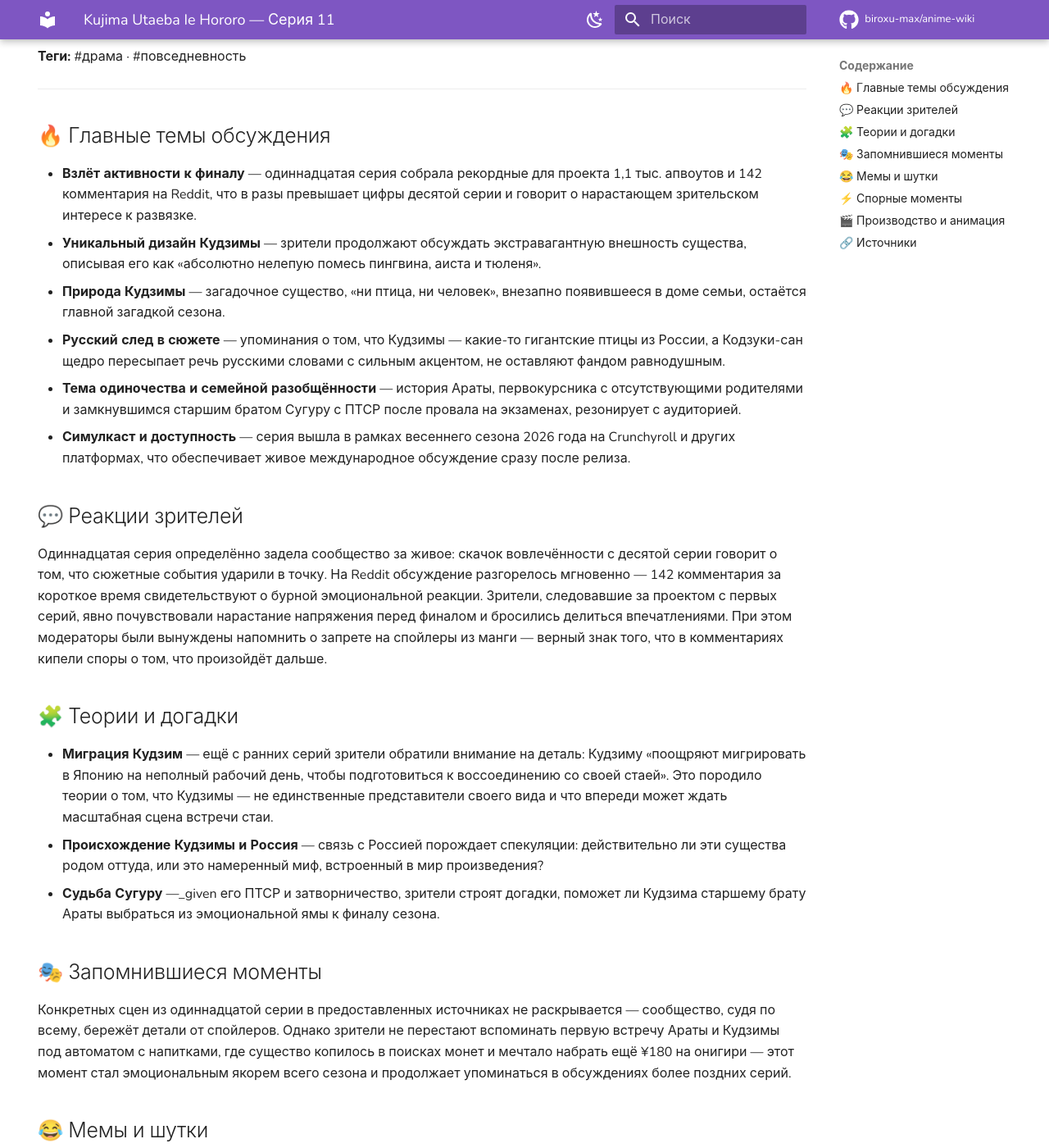
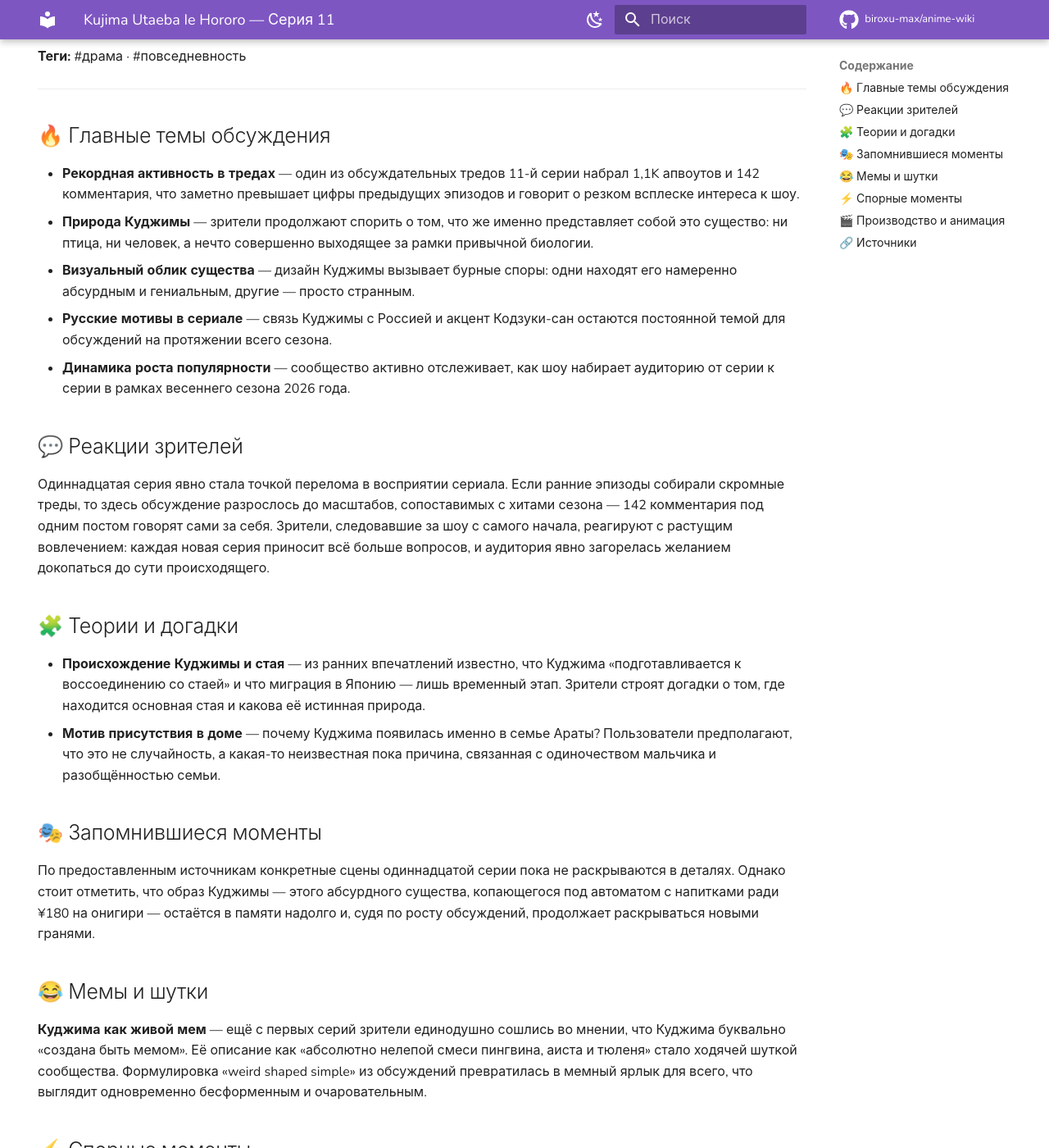
Before and after one commit to biroxu-max/anime-wiki, an MkDocs documentation site: the page built from docs/anime/kujima-utaeba/ep-11.md, in a window 1280 px wide and 1400 px high, scrolled down 296 px. Shown: the whole window at 82% size. Built offline with MkDocs 1.6.1 and Material for MkDocs 9.7.7, drawn with Linux system fonts in a browser that asks for light colours; comment, search, counter and statistics services are not loaded; some of the changed text lies outside the part shown.

Commit message:
chore(wiki): +kujima-utaeba ep11

```diff
--- a/docs/anime/kujima-utaeba/ep-11.md
+++ b/docs/anime/kujima-utaeba/ep-11.md
@@ -18,40 +18,37 @@ hide:
 
 ## 🔥 Главные темы обсуждения
 
-- **Взлёт активности к финалу** — одиннадцатая серия собрала рекордные для проекта 1,1 тыс. апвоутов и 142 комментария на Reddit, что в разы превышает цифры десятой серии и говорит о нарастающем зрительском интересе к развязке.
-- **Уникальный дизайн Кудзимы** — зрители продолжают обсуждать экстравагантную внешность существа, описывая его как «абсолютно нелепую помесь пингвина, аиста и тюленя».
-- **Природа Кудзимы** — загадочное существо, «ни птица, ни человек», внезапно появившееся в доме семьи, остаётся главной загадкой сезона.
-- **Русский след в сюжете** — упоминания о том, что Кудзимы — какие-то гигантские птицы из России, а Кодзуки-сан щедро пересыпает речь русскими словами с сильным акцентом, не оставляют фандом равнодушным.
-- **Тема одиночества и семейной разобщённости** — история Араты, первокурсника с отсутствующими родителями и замкнувшимся старшим братом Сугуру с ПТСР после провала на экзаменах, резонирует с аудиторией.
-- **Симулкаст и доступность** — серия вышла в рамках весеннего сезона 2026 года на Crunchyroll и других платформах, что обеспечивает живое международное обсуждение сразу после релиза.
+- **Рекордная активность в тредах** — один из обсуждательных тредов 11-й серии набрал 1,1K апвоутов и 142 комментария, что заметно превышает цифры предыдущих эпизодов и говорит о резком всплеске интереса к шоу.
+- **Природа Куджимы** — зрители продолжают спорить о том, что же именно представляет собой это существо: ни птица, ни человек, а нечто совершенно выходящее за рамки привычной биологии.
+- **Визуальный облик существа** — дизайн Куджимы вызывает бурные споры: одни находят его намеренно абсурдным и гениальным, другие — просто странным.
+- **Русские мотивы в сериале** — связь Куджимы с Россией и акцент Кодзуки-сан остаются постоянной темой для обсуждений на протяжении всего сезона.
+- **Динамика роста популярности** — сообщество активно отслеживает, как шоу набирает аудиторию от серии к серии в рамках весеннего сезона 2026 года.
 
 ## 💬 Реакции зрителей
 
-Одиннадцатая серия определённо задела сообщество за живое: скачок вовлечённости с десятой серии говорит о том, что сюжетные события ударили в точку. На Reddit обсуждение разгорелось мгновенно — 142 комментария за короткое время свидетельствуют о бурной эмоциональной реакции. Зрители, следовавшие за проектом с первых серий, явно почувствовали нарастание напряжения перед финалом и бросились делиться впечатлениями. При этом модераторы были вынуждены напомнить о запрете на спойлеры из манги — верный знак того, что в комментариях кипели споры о том, что произойдёт дальше.
+Одиннадцатая серия явно стала точкой перелома в восприятии сериала. Если ранние эпизоды собирали скромные треды, то здесь обсуждение разрослось до масштабов, сопоставимых с хитами сезона — 142 комментария под одним постом говорят сами за себя. Зрители, следовавшие за шоу с самого начала, реагируют с растущим вовлечением: каждая новая серия приносит всё больше вопросов, и аудитория явно загорелась желанием докопаться до сути происходящего.
 
 ## 🧩 Теории и догадки
 
-- **Миграция Кудзим** — ещё с ранних серий зрители обратили внимание на деталь: Кудзиму «поощряют мигрировать в Японию на неполный рабочий день, чтобы подготовиться к воссоединению со своей стаей». Это породило теории о том, что Кудзимы — не единственные представители своего вида и что впереди может ждать масштабная сцена встречи стаи.
-- **Происхождение Кудзимы и Россия** — связь с Россией порождает спекуляции: действительно ли эти существа родом оттуда, или это намеренный миф, встроенный в мир произведения?
-- **Судьба Сугуру** —_given его ПТСР и затворничество, зрители строят догадки, поможет ли Кудзима старшему брату Араты выбраться из эмоциональной ямы к финалу сезона.
+- **Происхождение Куджимы и стая** — из ранних впечатлений известно, что Куджима «подготавливается к воссоединению со стаей» и что миграция в Японию — лишь временный этап. Зрители строят догадки о том, где находится основная стая и какова её истинная природа.
+- **Мотив присутствия в доме** — почему Куджима появилась именно в семье Араты? Пользователи предполагают, что это не случайность, а какая-то неизвестная пока причина, связанная с одиночеством мальчика и разобщённостью семьи.
 
 ## 🎭 Запомнившиеся моменты
 
-Конкретных сцен из одиннадцатой серии в предоставленных источниках не раскрывается — сообщество, судя по всему, бережёт детали от спойлеров. Однако зрители не перестают вспоминать первую встречу Араты и Кудзимы под автоматом с напитками, где существо копилось в поисках монет и мечтало набрать ещё ¥180 на онигири — этот момент стал эмоциональным якорем всего сезона и продолжает упоминаться в обсуждениях более поздних серий.
+По предоставленным источникам конкретные сцены одиннадцатой серии пока не раскрываются в деталях. Однако стоит отметить, что образ Куджимы — этого абсурдного существа, копающегося под автоматом с напитками ради ¥180 на онигири — остаётся в памяти надолго и, судя по росту обсуждений, продолжает раскрываться новыми гранями.
 
 ## 😂 Мемы и шутки
 
-Кудзима — ходячий мем, и это признают сами зрители: «Кудзима создана, чтобы быть мемом». Дизайн существа — «очень странно сформированная простая штука» — регулярно становится объектом шуток. Фраза про ¥180 до онигири уже обросла ироничным контекстом: в фандоме она превратилась в символ скромных, но упорных стремлений, и зрители шутливо приписывают её разным ситуациям. Также не утихают шутки о «помеси пингвина, аиста и тюленя» — этот образ стал неофициальным маскотом обсуждений.
+**Куджима как живой мем** — ещё с первых серий зрители единодушно сошлись во мнении, что Куджима буквально «создана быть мемом». Её описание как «абсолютно нелепой смеси пингвина, аиста и тюленя» стало ходячей шуткой сообщества. Формулировка «weird shaped simple» из обсуждений превратилась в мемный ярлык для всего, что выглядит одновременно бесформенным и очаровательным.
 
 ## ⚡ Спорные моменты
 
-- **Дизайн Кудзимы — гениально или лениво?** — часть аудитории видит в минималистичном и абсурдном дизайне глубокий творческий замысел, другие считают его слишком «простым» и небрежным.
-- **Русский язык Кодзуки-сан** — зрители спорят, насколько корректно и органично звучит русская речь в японском озвучке. Один из комментаторов честно признался: «понятия не имею, насколько хорошо это сделано», но отметил, что для него работает.
-- **Сцена под автоматом** — эпизод, где Арата и Кудзима ищут сдачу под vending-машиной, вызвал разногласия: некоторые сочли нелепым, что это изображается как некое правонарушение.
+- **Дизайн Куджимы: гениальность или лень?** — часть аудитории воспринимает упрощённую, странную форму существа как продуманный художественный выбор, другая видит в этом просто экономию на анимации.
+- **Русский акцент Кодзуки-сан** — зрители расходятся в оценках: одни находят это очаровательным и работающим на атмосферу, другие подозревают, что русские вставки могут быть не совсем корректными, хотя точных вердиктов лингвистов в обсуждениях пока нет.
 
 ## 🎬 Производство и анимация
 
-Конкретных заметок об анимации одиннадцатой серии в обсуждениях пока немного — зрители сосредоточились на сюжете и персонажах. Известно, что серия выдерживает стандартный тайминг
+Конкретных заметок о качестве анимации именно 11-й серии в предоставленных источниках пока немного. Известно, что сериал производится в формате 23-минутных эпизодов с рейтингом PG-13 и доступен для стриминга на Crunchyroll, Ani-One Asia и Bahamut Anime Crazy. Текущий средний балл на MyAnimeList — 6,30 при более чем 122 тысячах оценивших, что говорит о полярном восприятии: шоу явно не для всех, но нашло свою преданную аудиторию, которая с каждой серией растёт.
 
 ## 🔗 Источники
 
```
Also changed, not shown: docs/anime/kujima-utaeba/index.md (+1 -1 lines).
